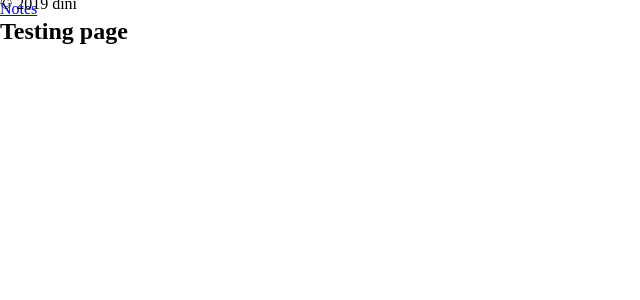
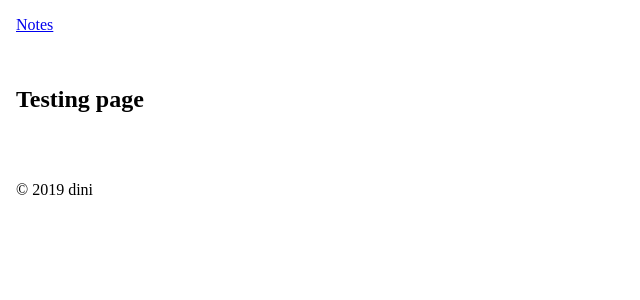
Before and after one commit to dini/dini.github.io, a Jekyll site: the page built from index.md, in a window 1280 px wide. Shown: the top 300 px of the page, without its empty margins (0-640 px from the left). Built offline with Jekyll 4.4.1, drawn with Linux system fonts in a browser that asks for light colours.

Commit message:
fix footer

```diff
--- a/_includes/footer.html
+++ b/_includes/footer.html
@@ -1,8 +1,6 @@
 <!-- Footer -->
 <footer class="footer">
-    <div class="wrapper">
-        <p>{{ site.copyright | escape }}</p>
-    </div>
+    <p>{{ site.copyright | escape }}</p>
 </footer>
 {%- include analytics.html -%}
 {%- include search_script.html -%}
--- a/_sass/_base.scss
+++ b/_sass/_base.scss
@@ -1,11 +1,16 @@
-body, h1, h2, h3, h4, h5, h6,
-p, blockquote, pre, hr,
-dl, dd, ol, ul, figure {
+html, body {
+    height: 100%;
     margin: 0;
-    padding: 0;
+}
+
+header {
+    padding: 1rem;
+}
+
+.container {
+    padding: 1rem;
 }
 
 footer {
-    height: 50px;
-    margin-top: -50px;
+    padding: 1rem;
 }
```
